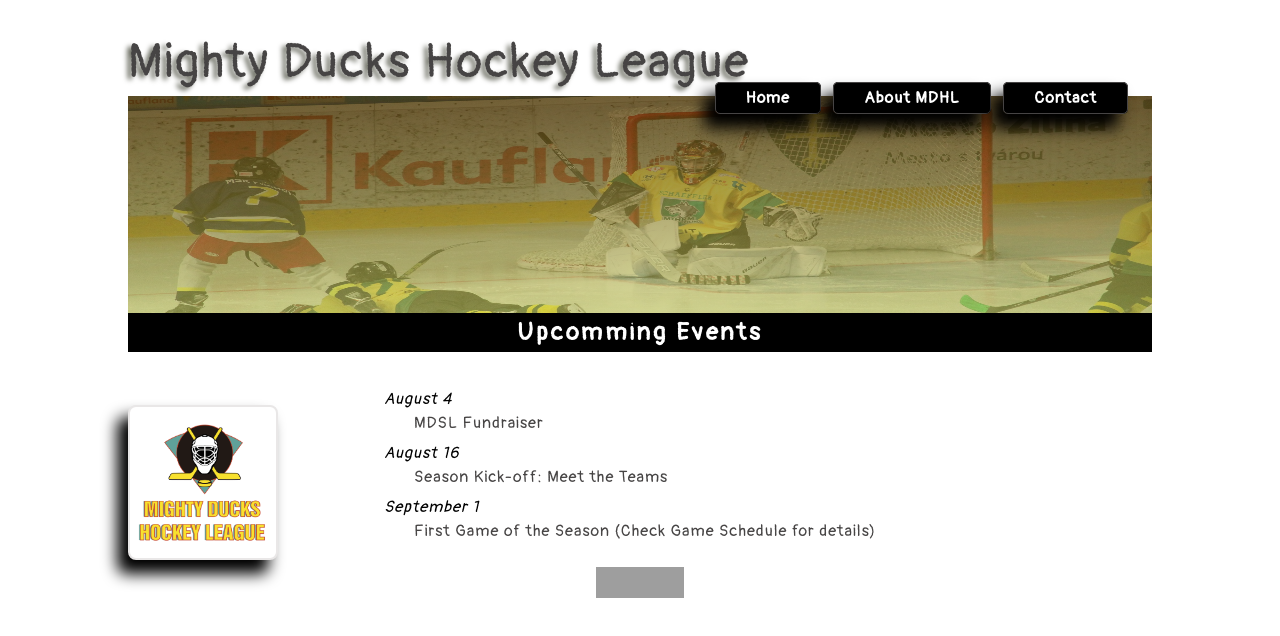
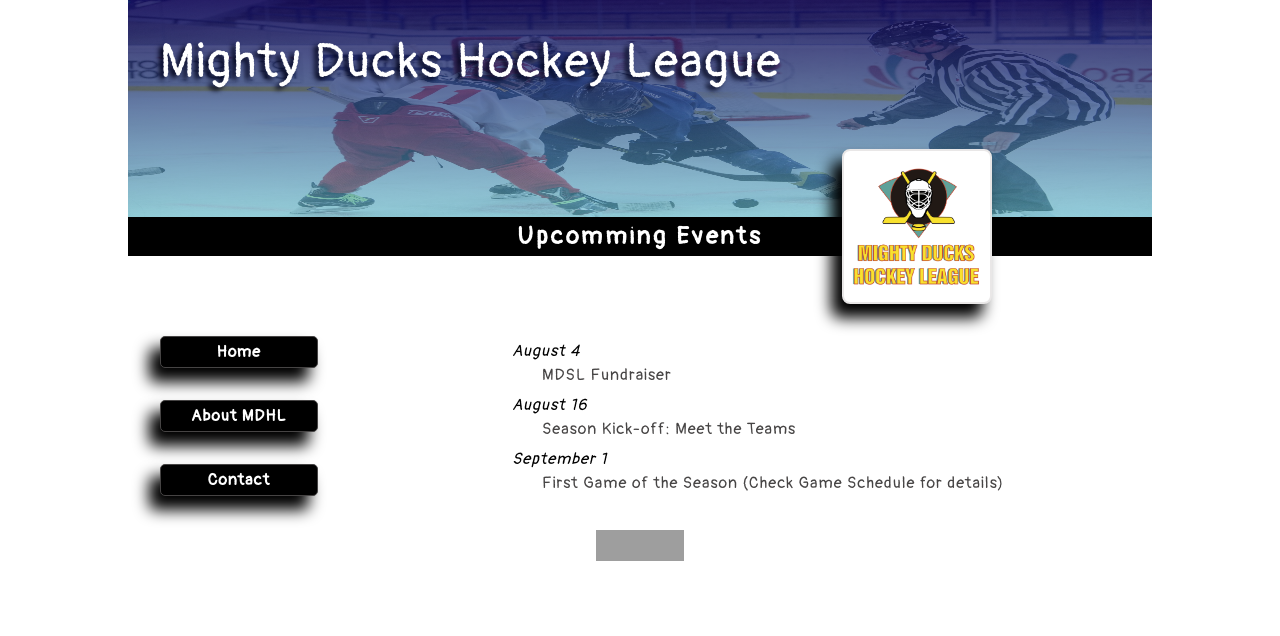
Before and after one commit to LoreLor/Mind-Hub-AP, a plain HTML site: page mdhl/index.html in a window 1280 px wide. Drawn offline with Linux system fonts and the light colour scheme; grey boxes are pictures that could not be loaded.

Commit message:
stylesheet3-a-2

```diff
--- a/mdhl/index.html
+++ b/mdhl/index.html
@@ -4,7 +4,7 @@
 <head>
     <meta charset="UTF-8">
     <meta name="viewport" content="width=device-width, initial-scale=1.0">
-    <link rel="stylesheet" href="styles/style3.css">
+    <link rel="stylesheet" href="styles/style2.css">
     <!-- <link rel="stylesheet" href="styles/style3.css"> -->
     <title>MDHL - Home</title>
 </head>
```
